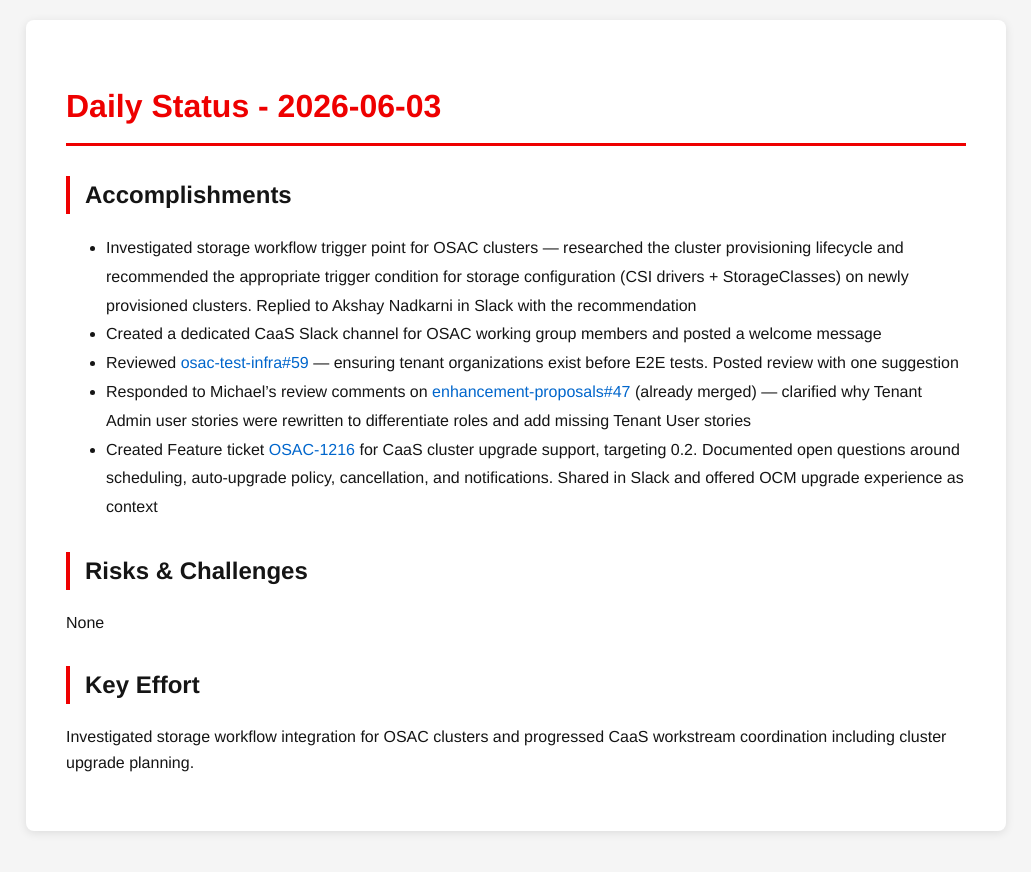
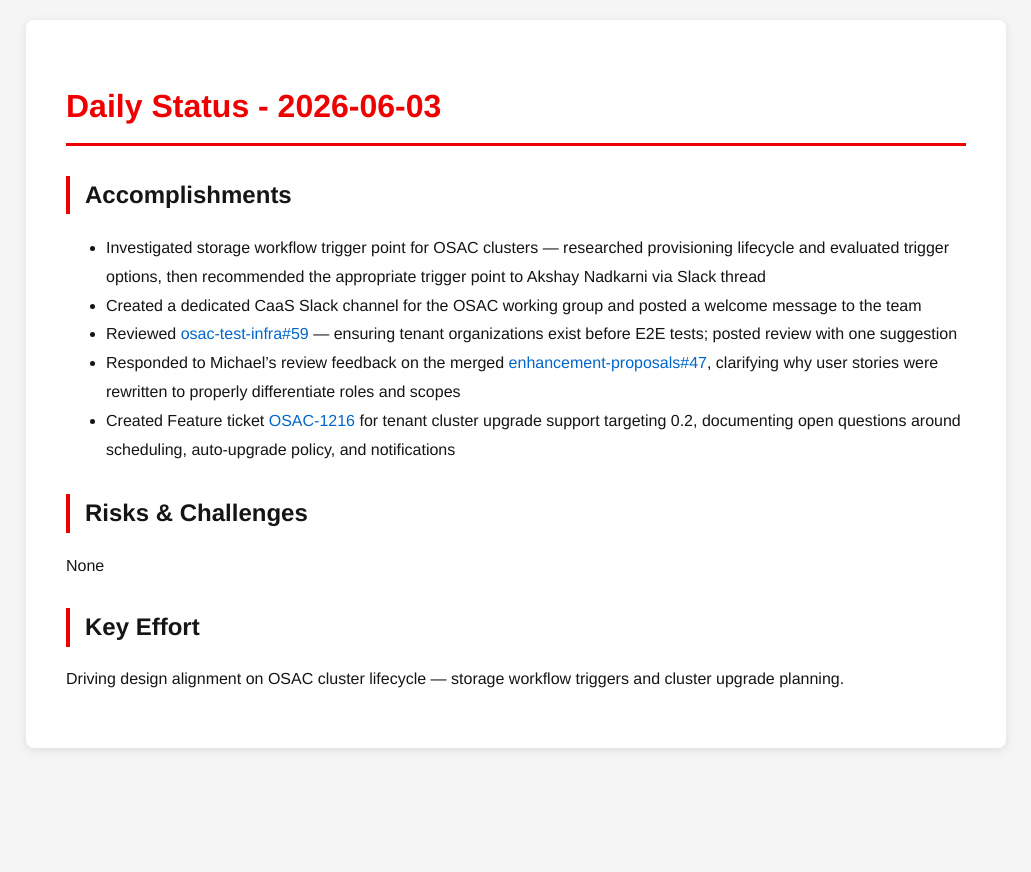
Before and after one commit to tzvatot/daily-status, a Jekyll site: the page built from 2026-06-03.md, in a window 1280 px wide. Shown: the top 872 px of the page, without its empty margins (124-1155 px from the left). Built offline with Jekyll 4.4.1, drawn with Linux system fonts in a browser that asks for light colours.

Commit message:
Daily status update - 2026-06-03

```diff
--- a/2026-06-03.md
+++ b/2026-06-03.md
@@ -7,14 +7,14 @@ date: 2026-06-03
 # Daily Status - 2026-06-03
 
 ## Accomplishments
-- Investigated storage workflow trigger point for OSAC clusters — researched the cluster provisioning lifecycle and recommended the appropriate trigger condition for storage configuration (CSI drivers + StorageClasses) on newly provisioned clusters. Replied to Akshay Nadkarni in Slack with the recommendation
-- Created a dedicated CaaS Slack channel for OSAC working group members and posted a welcome message
-- Reviewed [osac-test-infra#59](https://github.com/osac-project/osac-test-infra/pull/59) — ensuring tenant organizations exist before E2E tests. Posted review with one suggestion
-- Responded to Michael's review comments on [enhancement-proposals#47](https://github.com/osac-project/enhancement-proposals/pull/47) (already merged) — clarified why Tenant Admin user stories were rewritten to differentiate roles and add missing Tenant User stories
-- Created Feature ticket [OSAC-1216](https://redhat.atlassian.net/browse/OSAC-1216) for CaaS cluster upgrade support, targeting 0.2. Documented open questions around scheduling, auto-upgrade policy, cancellation, and notifications. Shared in Slack and offered OCM upgrade experience as context
+- Investigated storage workflow trigger point for OSAC clusters — researched provisioning lifecycle and evaluated trigger options, then recommended the appropriate trigger point to Akshay Nadkarni via Slack thread
+- Created a dedicated CaaS Slack channel for the OSAC working group and posted a welcome message to the team
+- Reviewed [osac-test-infra#59](https://github.com/osac-project/osac-test-infra/pull/59) — ensuring tenant organizations exist before E2E tests; posted review with one suggestion
+- Responded to Michael's review feedback on the merged [enhancement-proposals#47](https://github.com/osac-project/enhancement-proposals/pull/47), clarifying why user stories were rewritten to properly differentiate roles and scopes
+- Created Feature ticket [OSAC-1216](https://redhat.atlassian.net/browse/OSAC-1216) for tenant cluster upgrade support targeting 0.2, documenting open questions around scheduling, auto-upgrade policy, and notifications
 
 ## Risks & Challenges
 None
 
 ## Key Effort
-Investigated storage workflow integration for OSAC clusters and progressed CaaS workstream coordination including cluster upgrade planning.
+Driving design alignment on OSAC cluster lifecycle — storage workflow triggers and cluster upgrade planning.
```
